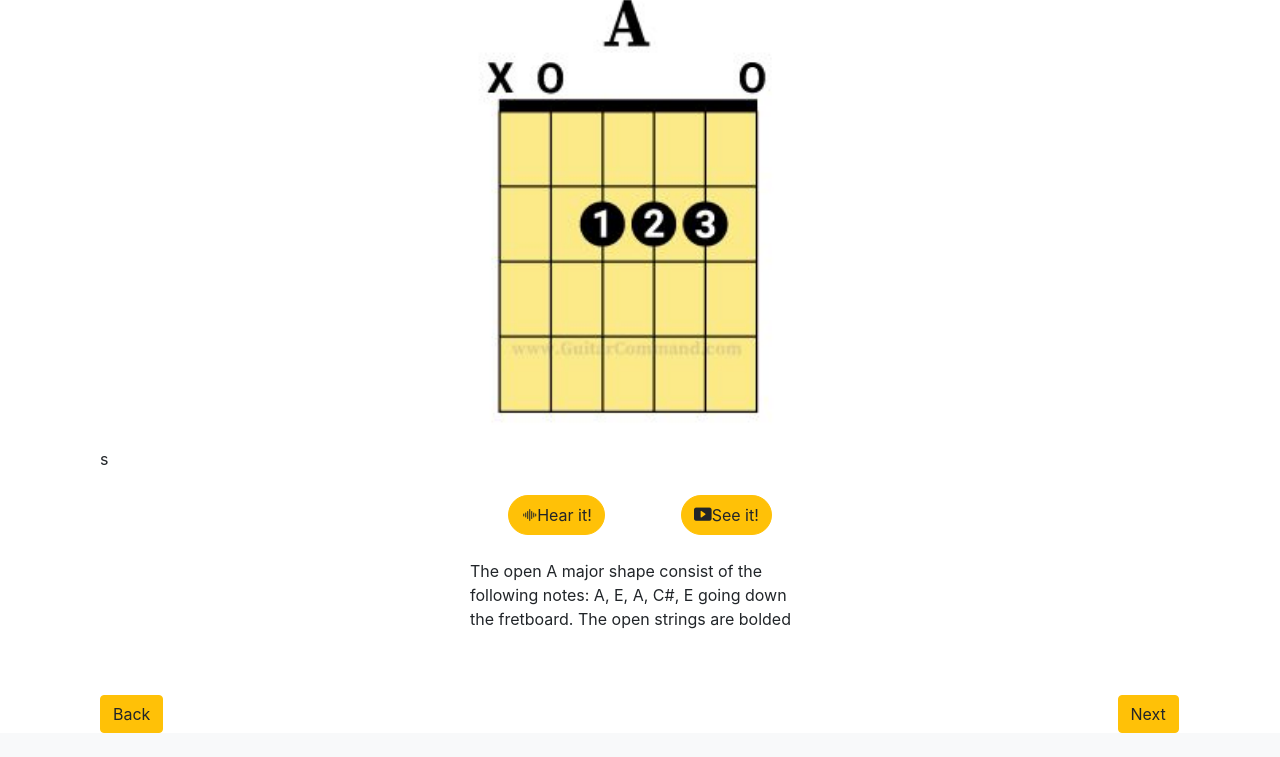
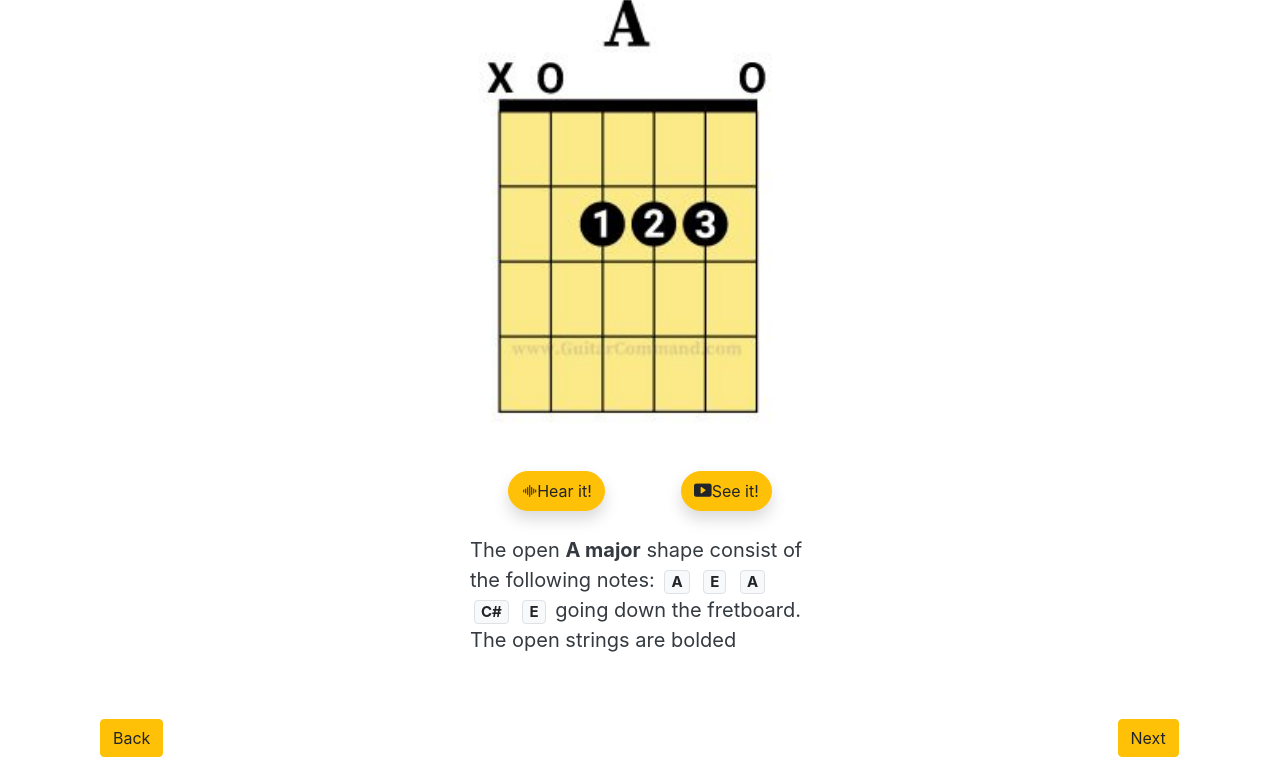
Before and after one commit to evelez0101/U.I_Design_Project, a Flask app: template templates/learn.html in a window 1280 px wide. Shown: the part 170-927 px from the top of the page. Before the commit the page ends 903 px from the top, so only its background shows below. Run offline with Flask 3, Linux system fonts and the light colour scheme; the template is opened without the code that fills it, so the values that code supplies are empty; some libraries are stand-ins or nearby versions.

Commit message:
Updated learn.html
Made the text a bit more easy on the eyes along with polishing up the buttons a little

```diff
--- a/templates/learn.html
+++ b/templates/learn.html
@@ -32,7 +32,7 @@ console.log(content)
             alt = "chord">
     </div>
 
-    <!-- Media Section -->s
+    <!-- Media Section -->
     <div class = "row mt-4">
         <div class = "col-4"></div>
 
@@ -41,7 +41,7 @@ console.log(content)
                 type= "button"
                 data-toggle="modal"
                 data-target="#audioModal"
-                class= "btn btn-warning rounded-pill d-flex align-items-center">
+                class= "btn btn-warning rounded-pill d-flex align-items-center shadow mx-2">
 
                 <i class="bi bi-soundwave me-2"></i>
                 <span class = "">Hear it!</span>
@@ -52,7 +52,7 @@ console.log(content)
                 id = "see"
                 data-toggle="modal"
                 data-target="#youtubeModal"
-                class= "btn btn-warning rounded-pill d-flex align-items-center">
+                class= "btn btn-warning rounded-pill d-flex align-items-center shadow mx-2">
                 <i class="bi bi-play-btn-fill me-2" style="font-size: 1.1em;"></i>
                 <span class = "lr-2">See it!</span>
             </button>
@@ -66,9 +66,15 @@ console.log(content)
     <div class = "row mt-4">
         <div class = "col-4"></div>
         <div class = "col-4">
-            <p> The open A major shape consist of the
-                following notes: A, E, A, C#, E going down
-                the fretboard. The open strings are bolded
+            <p class = "lead font-weight-normal text-dark">
+              The open <strong>A major</strong> shape consist of the
+              following notes:
+              <span class="badge badge-light border mx-1">A</span>
+              <span class="badge badge-light border mx-1">E</span>
+              <span class="badge badge-light border mx-1">A</span>
+              <span class="badge badge-light border mx-1">C#</span>
+              <span class="badge badge-light border mx-1">E</span>
+              going down the fretboard. The open strings are bolded
             </p>
         </div>
         <div class = "col-4"></div>
```
